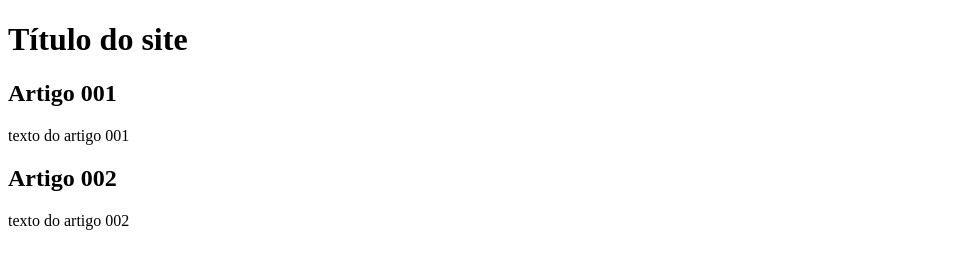
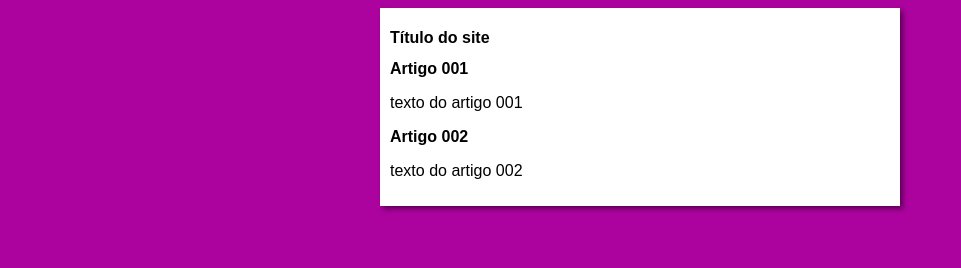
Before and after one commit to GustavoLuizSilvaDuarte/Projeto-site, a plain HTML site: page index.html in a window 1280 px wide. Shown: the whole page, without its empty margins (0-961 px from the left). Drawn offline with Linux system fonts and the light colour scheme.

Commit message:
iniciei o design

```diff
--- /dev/null
+++ b/estilos/style.css
@@ -0,0 +1,16 @@
+* {
+    font-family: Arial, Helvetica, sans-serif;
+    font-size: 16px;
+}
+
+body {
+    background-color: rgb(172, 3, 158);
+}
+
+main{
+    background-color: white;
+    width: 500px;
+    margin: auto;
+    padding: 10px;
+    box-shadow: 3px 3px 5px rgba(0, 0, 0, 0.473);
+}
--- a/index.html
+++ b/index.html
@@ -4,6 +4,7 @@
     <meta charset="UTF-8">
     <meta http-equiv="X-UA-Compatible" content="IE=edge">
     <meta name="viewport" content="width=device-width, initial-scale=1.0">
+    <link rel="stylesheet" href="estilos/style.css">
     <title>Título do site</title>
 </head>
 <body>
```
